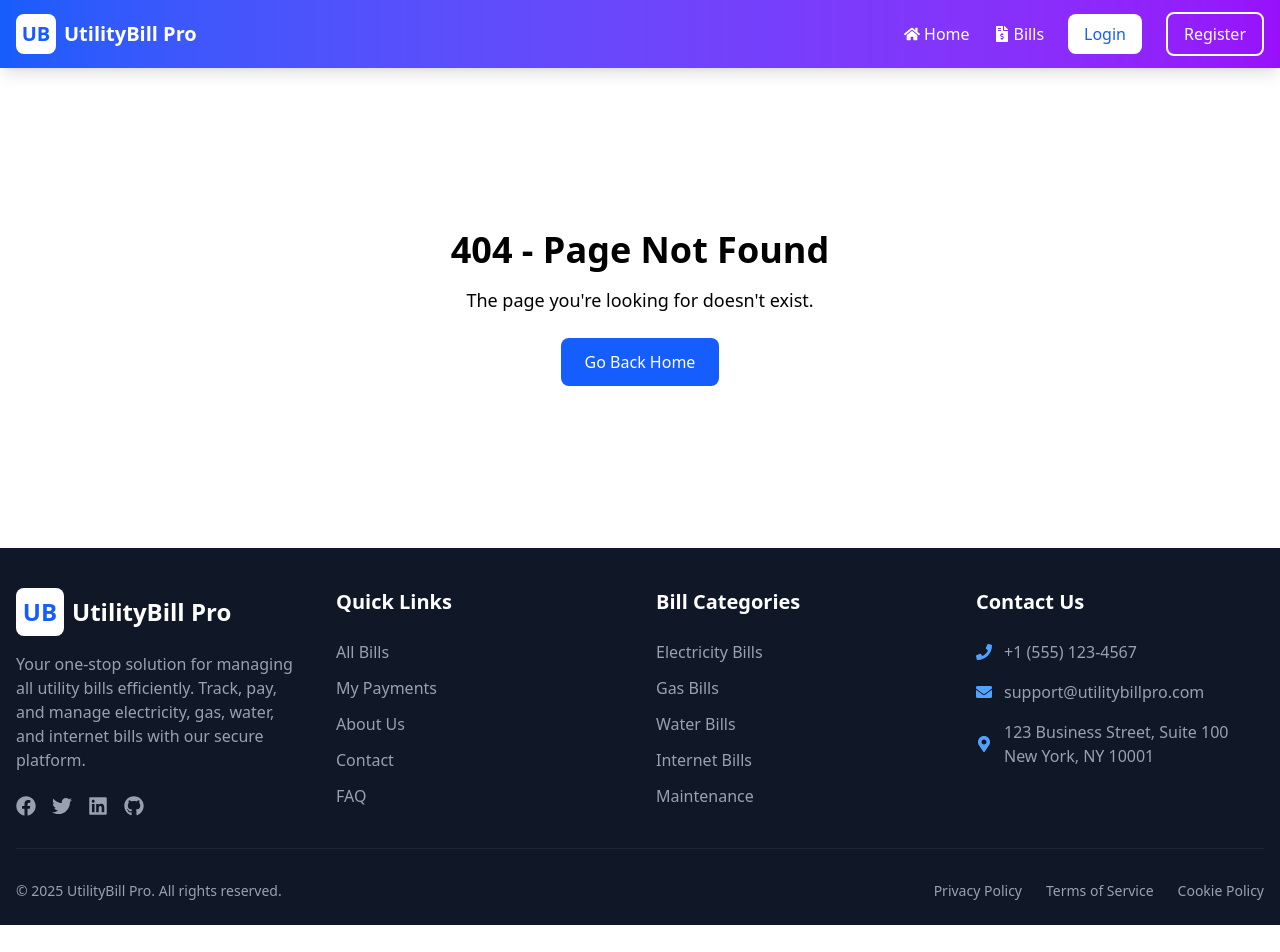
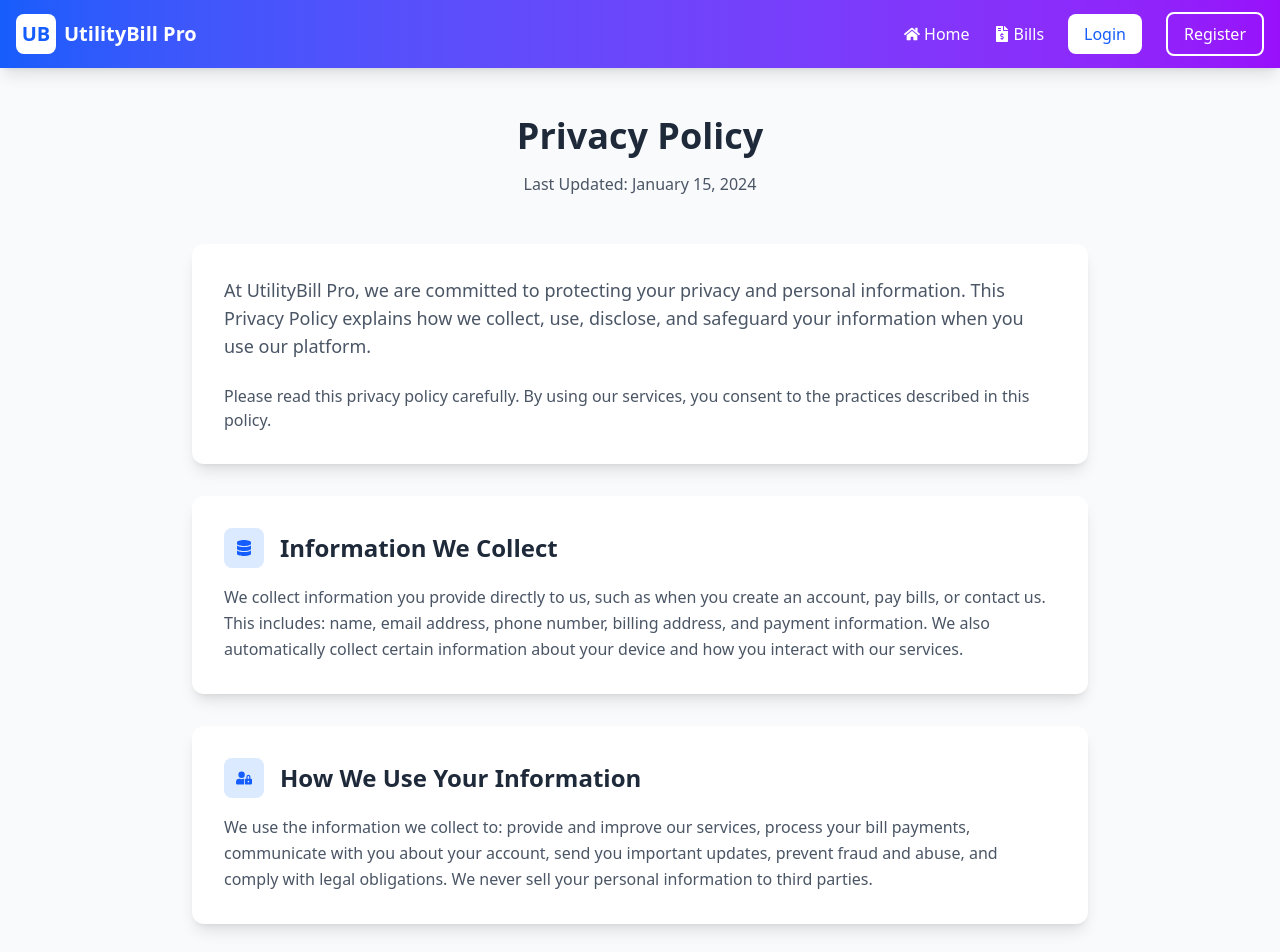
Before and after one commit to devrabiul/utility-bill-management-system-app, a React (Vite) app: page /privacy in a window 1280 px wide. Shown: the top 952 px of the page. Before the commit the page ends 925 px from the top, so only its background shows below. Built offline with nearby package versions, Linux system fonts and the light colour scheme; no server answers.

Commit message:
Privacy Policy page design

```diff
--- a/src/App.jsx
+++ b/src/App.jsx
@@ -7,6 +7,7 @@ import Home from './pages/Home';
 import About from './pages/About';
 import Contact from './pages/Contact';
 import FAQ from './pages/FAQ';
+import PrivacyPolicy from './pages/PrivacyPolicy';
 import Login from './pages/auth/Login';
 import Register from './pages/auth/Register';
 import Bills from './pages/bills/Bills';
@@ -35,6 +36,7 @@ const router = createBrowserRouter([
       { path: "about", Component: About },
       { path: "contact", Component: Contact },
       { path: "faq", Component: FAQ },
+      { path: "privacy", Component: PrivacyPolicy },
       {
         path: "/",
         Component: AuthLayout,
--- /dev/null
+++ b/src/pages/PrivacyPolicy.jsx
@@ -0,0 +1,103 @@
+import React from 'react';
+import { FaShieldAlt, FaUserLock, FaDatabase } from 'react-icons/fa';
+import useDocumentTitle from '../hooks/useDocumentTitle';
+
+const PrivacyPolicy = () => {
+  useDocumentTitle('Privacy Policy');
+
+  const sections = [
+    {
+      title: "Information We Collect",
+      icon: FaDatabase,
+      content: `We collect information you provide directly to us, such as when you create an account,
+                pay bills, or contact us. This includes: name, email address, phone number, billing address,
+                and payment information. We also automatically collect certain information about your device
+                and how you interact with our services.`
+    },
+    {
+      title: "How We Use Your Information",
+      icon: FaUserLock,
+      content: `We use the information we collect to: provide and improve our services, process your bill payments,
+                communicate with you about your account, send you important updates, prevent fraud and abuse,
+                and comply with legal obligations. We never sell your personal information to third parties.`
+    },
+    {
+      title: "Data Security",
+      icon: FaShieldAlt,
+      content: `We implement appropriate technical and organizational security measures to protect your
+                personal information. This includes encryption, access controls, and regular security
+                assessments. However, no method of transmission over the Internet is 100% secure.`
+    },
+    {
+      title: "Your Rights",
+      content: `You have the right to: access your personal data, correct inaccurate data, request deletion
+                of your data, object to processing, and request data portability. To exercise these rights,
+                please contact us at privacy@utilitybillpro.com.`
+    },
+    {
+      title: "Cookies & Tracking",
+      content: `We use cookies and similar tracking technologies to enhance your experience, analyze usage,
+                and deliver targeted advertisements. You can control cookies through your browser settings.`
+    },
+    {
+      title: "Changes to This Policy",
+      content: `We may update this Privacy Policy periodically. We will notify you of any significant changes
+                by posting the new policy on this page and updating the "Last Updated" date.`
+    }
+  ];
+
+  return (
+    <div className="min-h-screen bg-gray-50 py-12">
+      <div className="container mx-auto px-4">
+        <div className="text-center mb-12">
+          <h1 className="text-4xl font-bold text-gray-800 mb-4">Privacy Policy</h1>
+          <p className="text-gray-600">Last Updated: January 15, 2024</p>
+        </div>
+
+        <div className="max-w-4xl mx-auto">
+          <div className="bg-white rounded-xl shadow-lg p-8 mb-8">
+            <p className="text-lg text-gray-600 mb-6">
+              At UtilityBill Pro, we are committed to protecting your privacy and personal information.
+              This Privacy Policy explains how we collect, use, disclose, and safeguard your information
+              when you use our platform.
+            </p>
+            <p className="text-gray-600">
+              Please read this privacy policy carefully. By using our services, you consent to the
+              practices described in this policy.
+            </p>
+          </div>
+
+          <div className="space-y-8">
+            {sections.map((section, index) => (
+              <div key={index} className="bg-white rounded-xl shadow-lg p-8">
+                <div className="flex items-center gap-4 mb-4">
+                  {section.icon && (
+                    <div className="w-10 h-10 bg-blue-100 rounded-lg flex items-center justify-center">
+                      <section.icon className="text-blue-600" />
+                    </div>
+                  )}
+                  <h2 className="text-2xl font-bold text-gray-800">{section.title}</h2>
+                </div>
+                <p className="text-gray-600 leading-relaxed">{section.content}</p>
+              </div>
+            ))}
+          </div>
+
+          <div className="bg-blue-50 border border-blue-200 rounded-xl p-6 mt-8">
+            <h3 className="text-xl font-semibold text-gray-800 mb-3">Contact Information</h3>
+            <p className="text-gray-600 mb-2">
+              If you have any questions about this Privacy Policy, please contact us:
+            </p>
+            <ul className="text-gray-600 space-y-1">
+              <li>Email: privacy@utilitybillpro.com</li>
+              <li>Address: 123/A, Business Street, Dhaka 1212, Bangladesh</li>
+              <li>Phone: +880 1234 567890</li>
+            </ul>
+          </div>
+        </div>
+      </div>
+    </div>
+  );
+};
+
+export default PrivacyPolicy;
```
